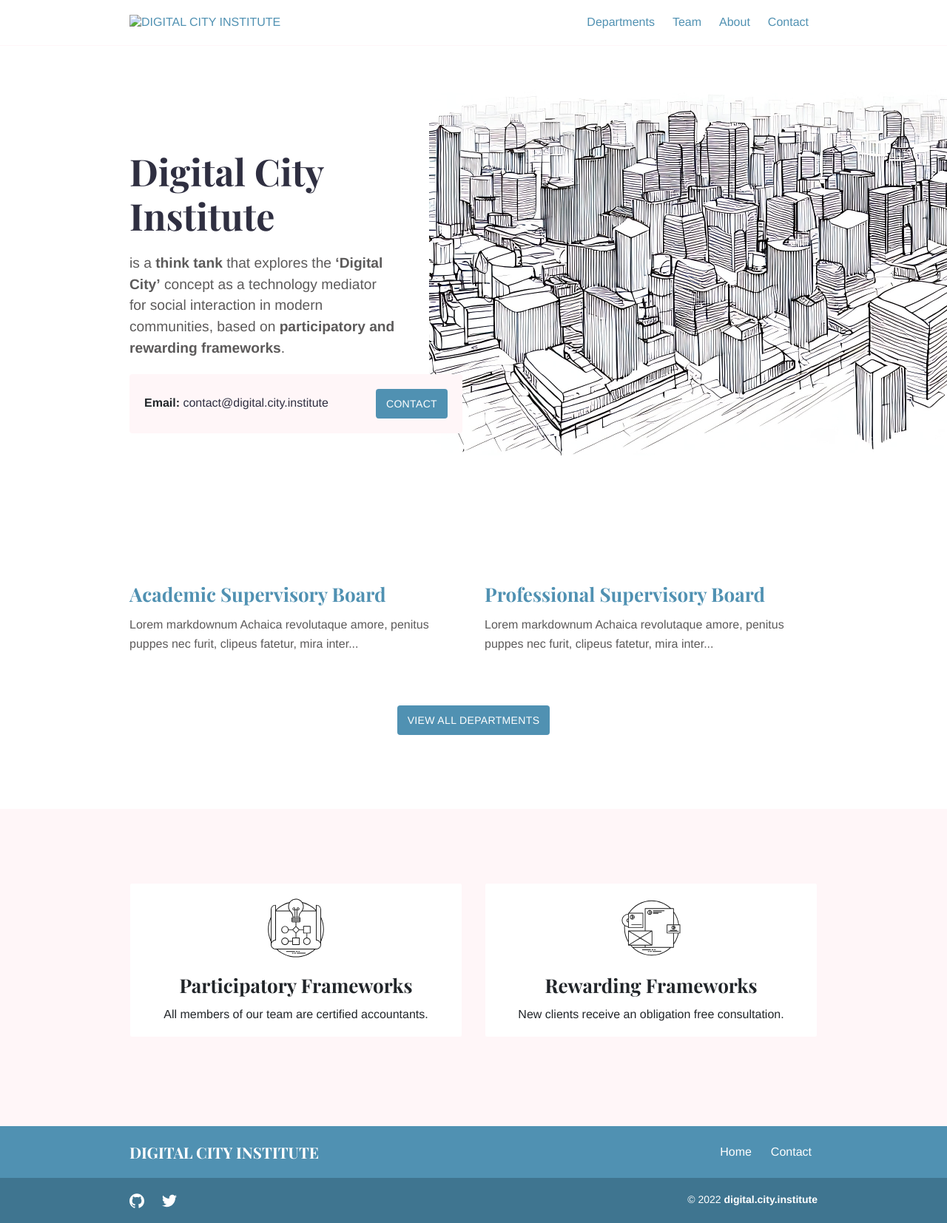
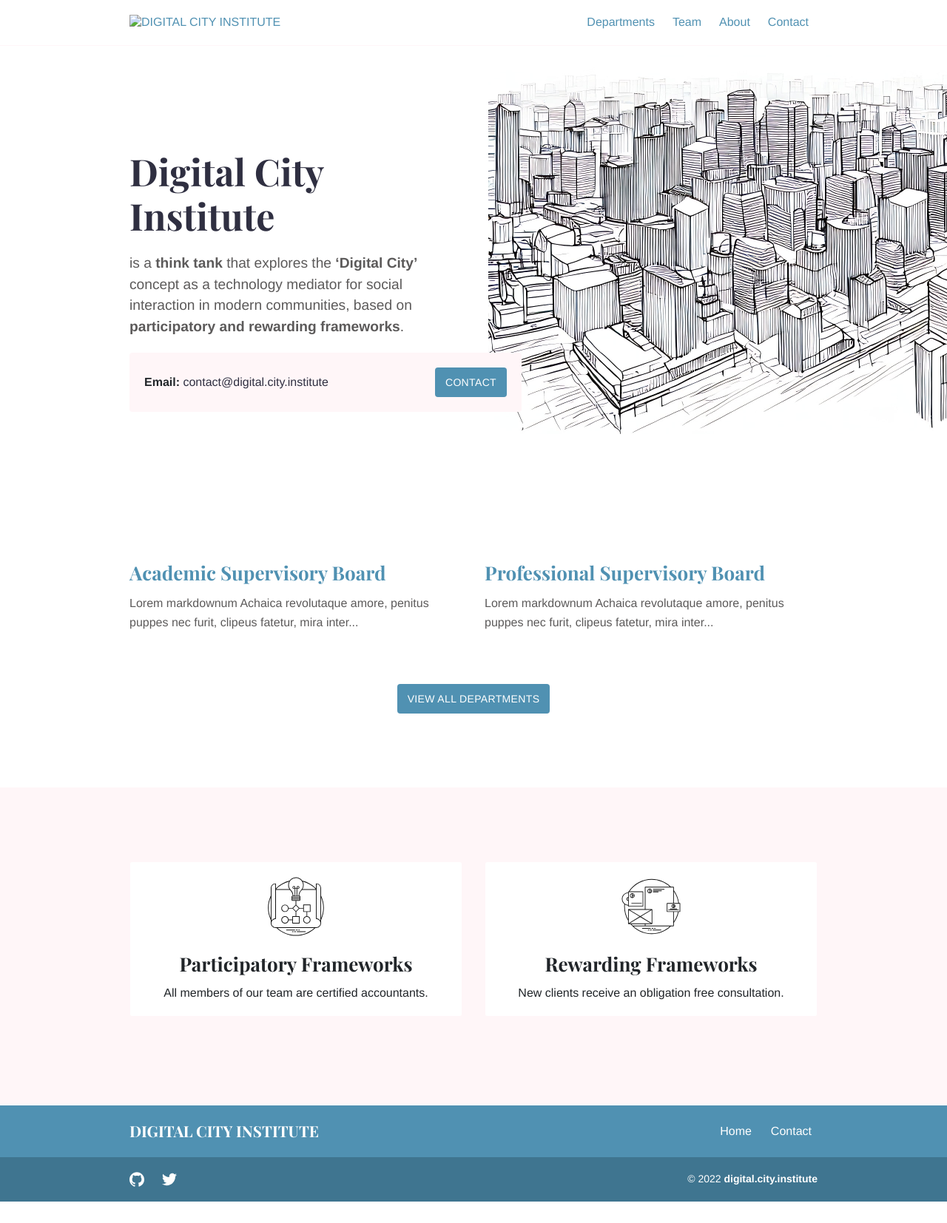
Before and after one commit to digital-societies-institute/digital-societies-institute, a Jekyll site: the page built from index.md, in a window 1280 px wide. Shown: the whole page at 74% size. Built offline with Jekyll 4.4.1, drawn with Linux system fonts in a browser that asks for light colours; after the commit the page ends 1625 px from its top, so only the background shows below that.

Commit message:
Initial setup - WIP

```diff
--- a/_layouts/home.html
+++ b/_layouts/home.html
@@ -6,14 +6,14 @@ bodyClass: "page-home"
 <div class="intro">
   <div class="container">
     <div class="row justify-content-start">
-      <div class="col-12 col-md-7 col-lg-6 order-2 order-md-1">
+      <div class="col-12 col-md-7 col-lg-7 order-2 order-md-1">
         {{ content }}
         {% if page.show_call_box %}
           {% include call.html show_button=true %}
         {% endif %}
       </div>
       {% if page.intro_image %}
-      <div class="col-12 col-md-5 col-lg-6 order-1 order-md-2 position-relative">
+      <div class="col-12 col-md-5 col-lg-5 order-1 order-md-2 position-relative">
         <img alt="{{ page.title }}" class="intro-image{% if page.intro_image_absolute %} intro-image-absolute{% endif %}{% if page.intro_image_hide_on_mobile %} intro-image-hide-mobile{% endif %}" src="{{ page.intro_image | relURL }}" />
       </div>
       {% endif %}
```
